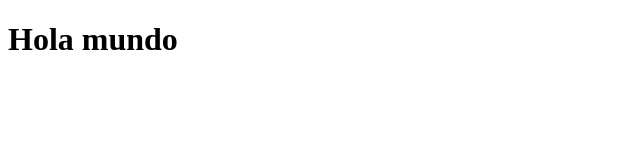
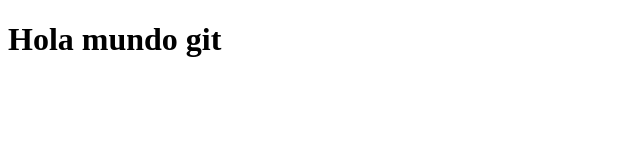
Before and after one commit to jorgejimenez58/demo-repo2, a plain HTML site: page index.html in a window 1280 px wide. Shown: the full height of the page, 0-640 px from the left. Drawn offline with Linux system fonts and the light colour scheme.

Commit message:
edito index html

```diff
--- a/index.html
+++ b/index.html
@@ -9,7 +9,7 @@
 </head>
 <body>
     <h1>
-        Hola mundo
+        Hola mundo git
     </h1>
 </body>
 <script src="js/animacion.js"></script>
```
